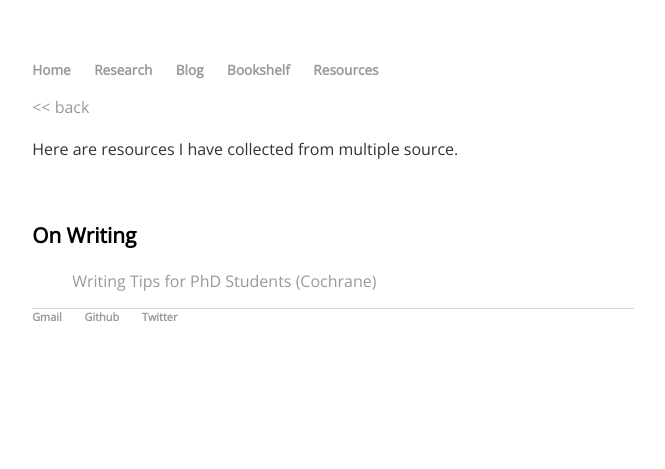
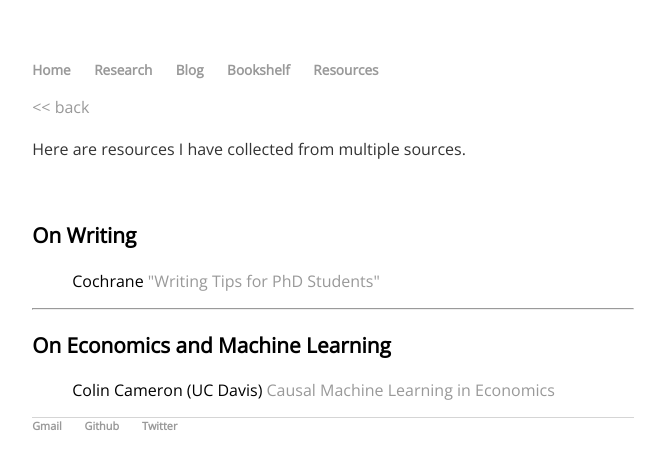
Before and after one commit to Vanlik/v-lik, a Jekyll site: the page built from resources/index.html, in a window 1280 px wide. Shown: the top 469 px of the page, without its empty margins (307-972 px from the left). Built offline with Jekyll 4.4.1, drawn with Linux system fonts in a browser that asks for light colours.

Commit message:
Add new tab from R

```diff
--- a/resources/index.html
+++ b/resources/index.html
@@ -4,11 +4,19 @@ layout: default
 <p><a href="{{ site.url }}"> << back </a></p>
 
 
-<p> Here are resources I have collected from multiple source.</p>
+<p> Here are resources I have collected from multiple sources.</p>
 <br/>
 <div>
   <h3> On Writing</h3>
-  <ul style="list-style-type:none;">
-  <li> <a href= "https://faculty.chicagobooth.edu/john.cochrane/research/papers/phd_paper_writing.pdf"> Writing Tips for PhD Students (Cochrane)</a></li>
-  </ul>
+  <ol style="list-style-type:none;">
+  <li> Cochrane <a href= "https://faculty.chicagobooth.edu/john.cochrane/research/papers/phd_paper_writing.pdf"> "Writing Tips for PhD Students"</a></li>
+  <li> </li>
+  </ol>
 </div>
+<hr>
+<div>
+  <h3> On Economics and Machine Learning</h3>
+  <ol style="list-style-type:none;">
+    <li> Colin Cameron (UC Davis) <a href= "http://cameron.econ.ucdavis.edu/e240f/machlearn2020_Causal_Intro_brief.pdf"> Causal Machine Learning in Economics </a> </li>
+  </ol>
+</div>
```
